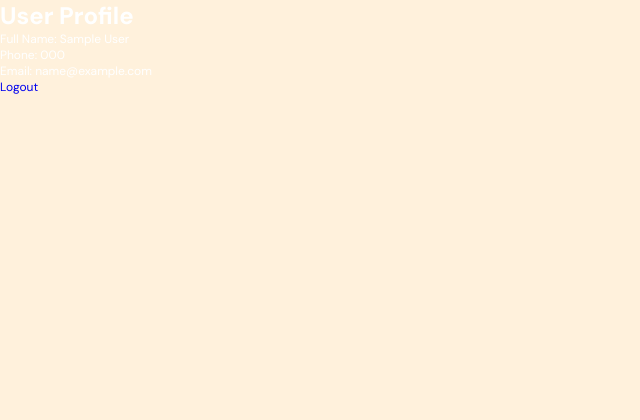
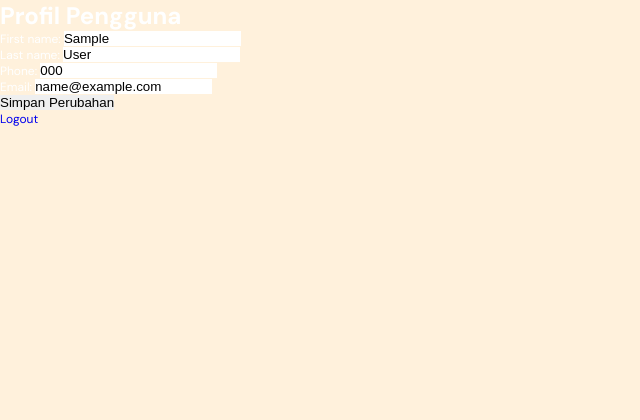
Before and after one commit to alvanmarvianto/NetNibbles, a Django app: page /user/ in a window 1280 px wide. Shown: the top 420 px of the page, without its empty margins (0-640 px from the left). Run offline with Django 4.2, Linux system fonts and the light colour scheme; a user stored in the database is signed in; tables that the repository leaves empty hold one stand-in row (values such as "Sample post").

Commit message:
page user(edit)

```diff
--- a/store/forms.py
+++ b/store/forms.py
@@ -52,3 +52,8 @@ class CheckoutForm(forms.Form):
                 self.fields['phone'].initial = customer.phone
             except Customer.DoesNotExist:
                 pass
+
+class CustomerForm(forms.ModelForm):
+    class Meta:
+        model = Customer
+        fields = ['first_name', 'last_name', 'phone', 'email']
--- a/store/templates/store/home.html
+++ b/store/templates/store/home.html
@@ -41,7 +41,7 @@
         {% if request.user.is_authenticated %}
             <a href="{% url 'user_page' %}" id="user-icon">
                 <div class="user-icon">
-                    {{ request.user.first_name|slice:":1" }}{{ request.user.last_name|slice:":1" }}
+                    {{ request.customer.first_name|slice:":1" }}{{ request.customer.last_name|slice:":1" }}
                 </div>
             </a>
             {% endif %}
@@ -148,7 +148,7 @@
       width: 40px;
       height: 40px;
       border-radius: 50%;
-      background-color: #000;
+      background-color: #e86161;
       color: #fff;
       text-align: center;
       line-height: 40px;
--- a/store/templates/store/user.html
+++ b/store/templates/store/user.html
@@ -4,15 +4,17 @@
 <head>
     <meta charset="UTF-8">
     <meta name="viewport" content="width=device-width, initial-scale=1.0">
-    <title>User Profile</title>
+    <title>Profil Pengguna</title>
     <link rel="stylesheet" href="{% static 'css/styles.css' %}">
 </head>
 <body>
     <div class="container">
-        <h1>User Profile</h1>
-        <p>Full Name: {{ customer.get_full_name }}</p>
-        <p>Phone: {{ customer.phone }}</p>
-        <p>Email: {{ customer.email }}</p>
+        <h1>Profil Pengguna</h1>
+        <form method="post">
+            {% csrf_token %}
+            {{ form.as_p }}
+            <button type="submit">Simpan Perubahan</button>
+        </form>
         <p><a href="{% url 'logout' %}">Logout</a></p>
     </div>
 </body>
--- a/store/views.py
+++ b/store/views.py
@@ -45,7 +45,15 @@ def logout(request):
 @login_required
 def user_page(request):
     customer = request.user.customer
-    return render(request, 'store/user.html', {'customer': customer})
+    if request.method == 'POST':
+        form = CustomerForm(request.POST, instance=customer)
+        if form.is_valid():
+            form.save()
+            return redirect('user_page')
+    else:
+        form = CustomerForm(instance=customer)
+
+    return render(request, 'store/user.html', {'form': form, 'customer': customer})
 
 
 def promo(request):
```
